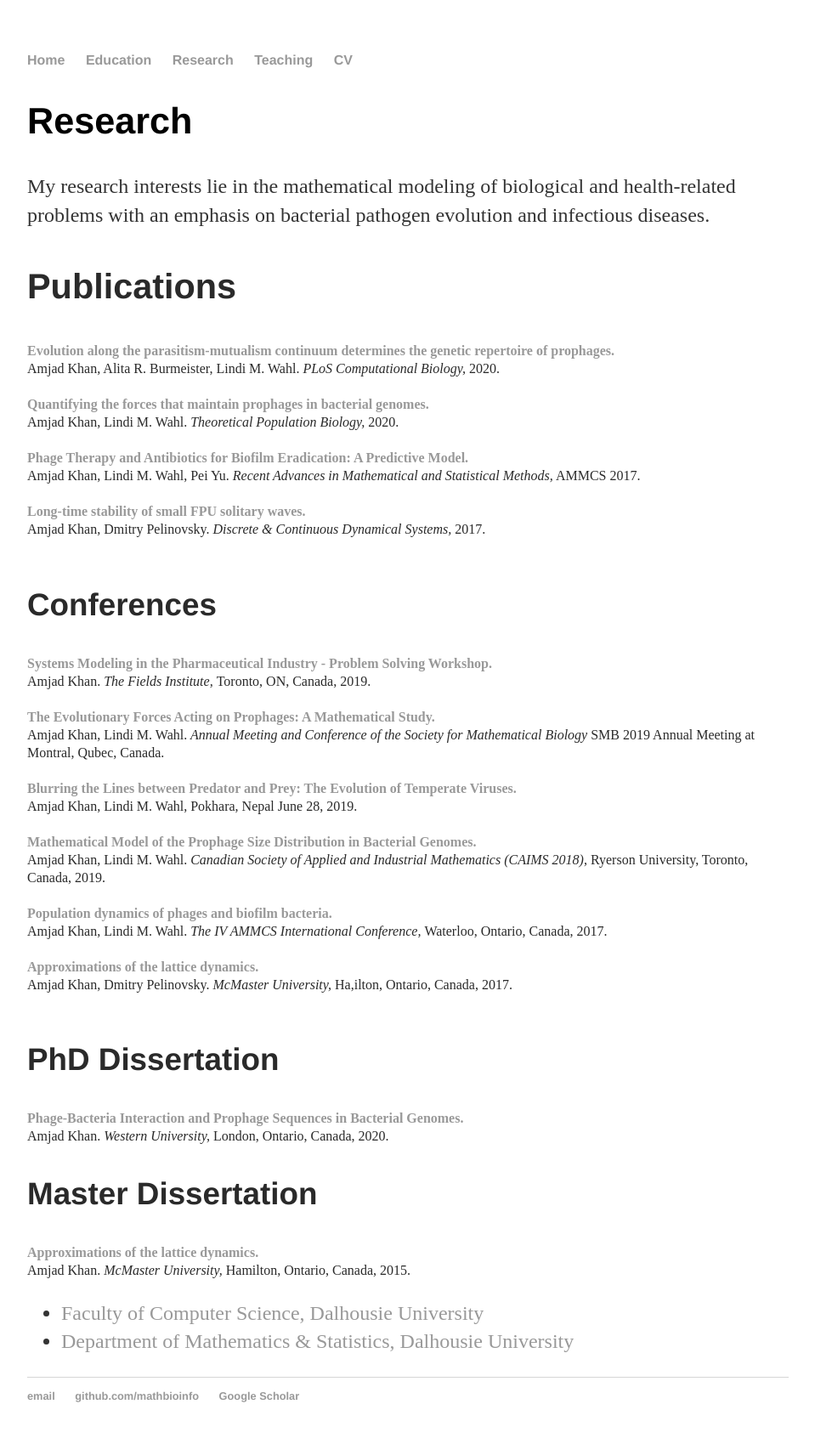
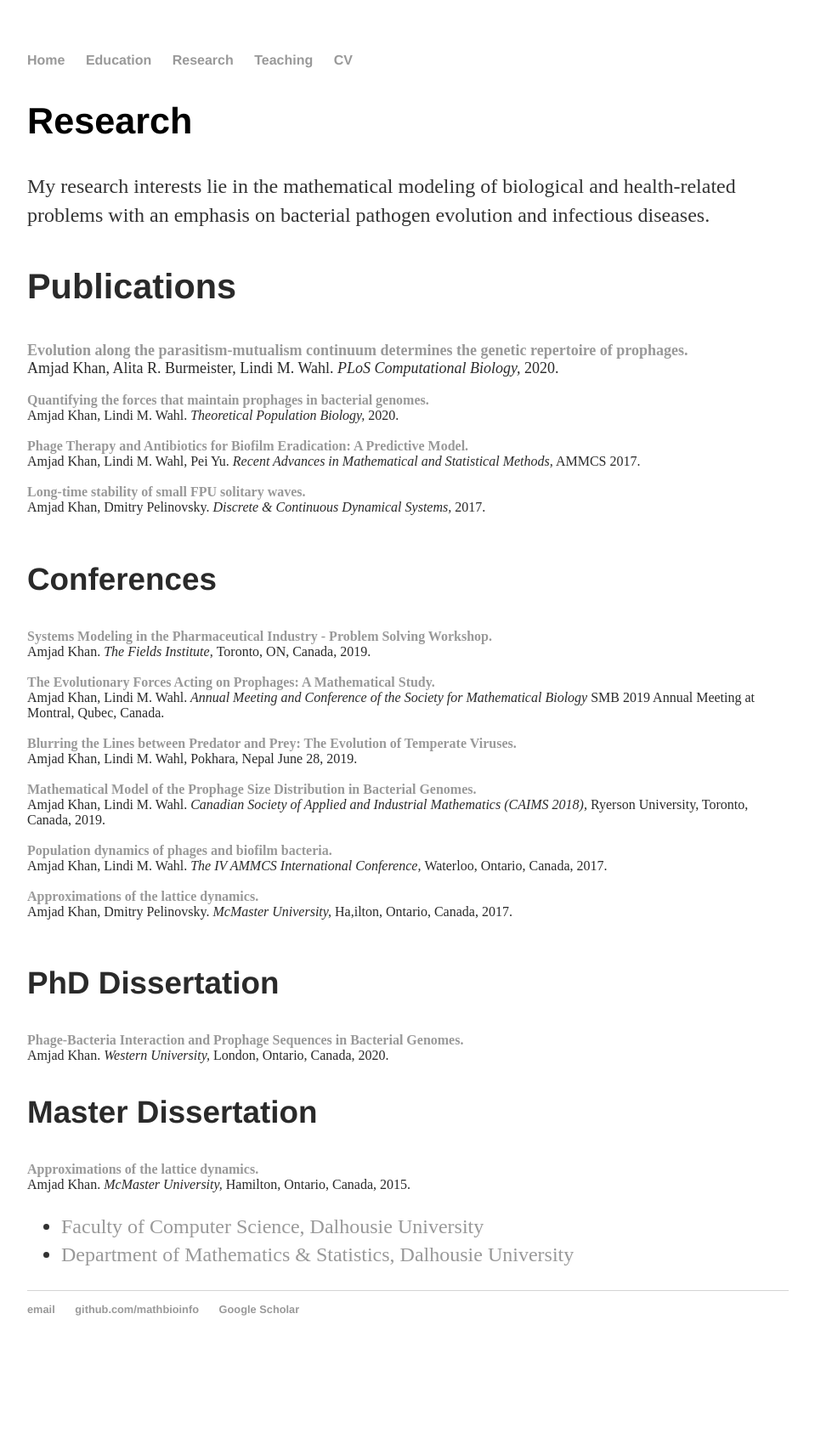
Before and after one commit to MathBioInfo/amjadkhan, a Jekyll site: the page built from Research/index.html, in a window 1280 px wide. Shown: the whole page at 85% size, without its empty margins (160-1119 px from the left). Built offline with Jekyll 4.4.1, drawn with Linux system fonts in a browser that asks for light colours; after the commit the page ends 1610 px from its top, so only the background shows below that.

Commit message:
Update index.html

```diff
--- a/Research/index.html
+++ b/Research/index.html
@@ -17,7 +17,7 @@ title: About my research
           <div class="container">
 			<div class="wsite-section-elements">
 				<h3 class="wsite-content-title">Publications<br /></h3>
-				<div class="paragraph"><font color="#2a2a2a" size="3">
+				<div class="paragraph"></font color="#2a2a2a" size="4">
 
 	<a href="https://journals.plos.org/ploscompbiol/article?id=10.1371/journal.pcbi.1008482">
 	<strong> Evolution along the parasitism-mutualism continuum determines the genetic repertoire of prophages.
```
